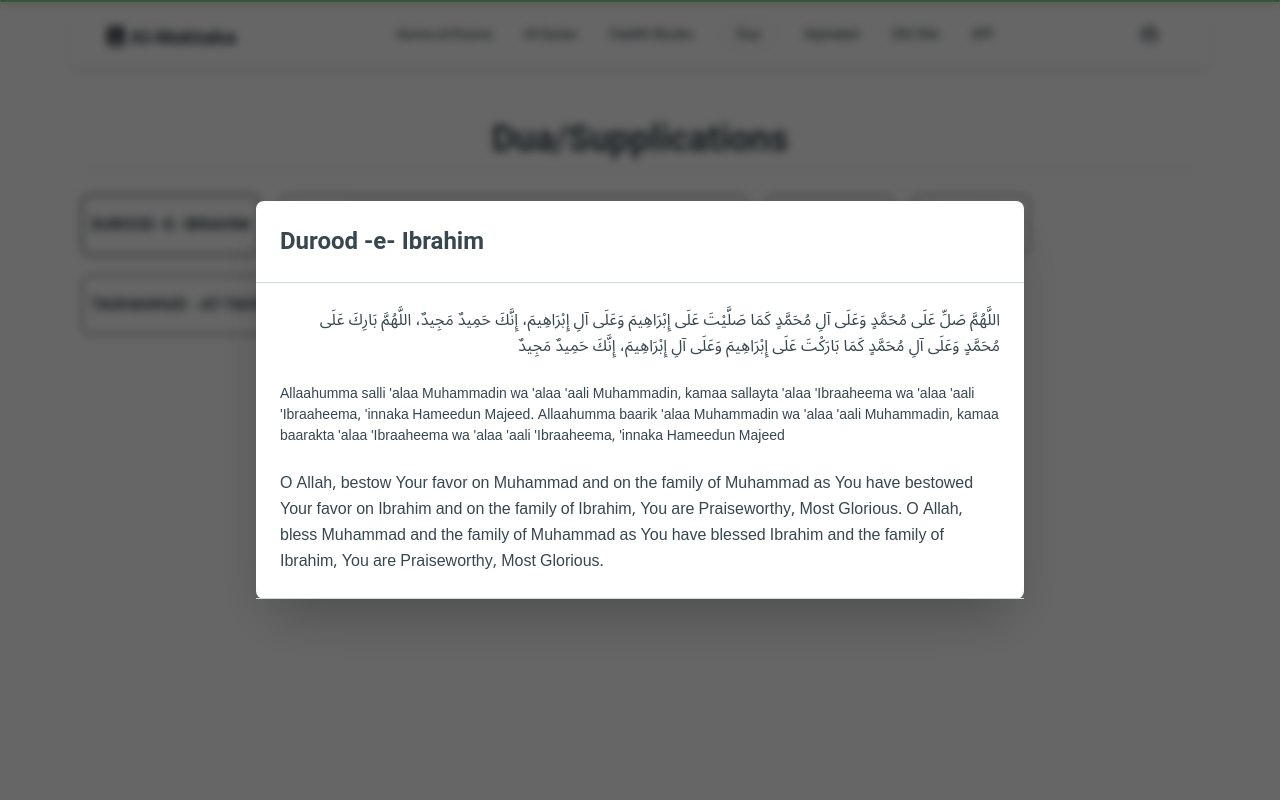
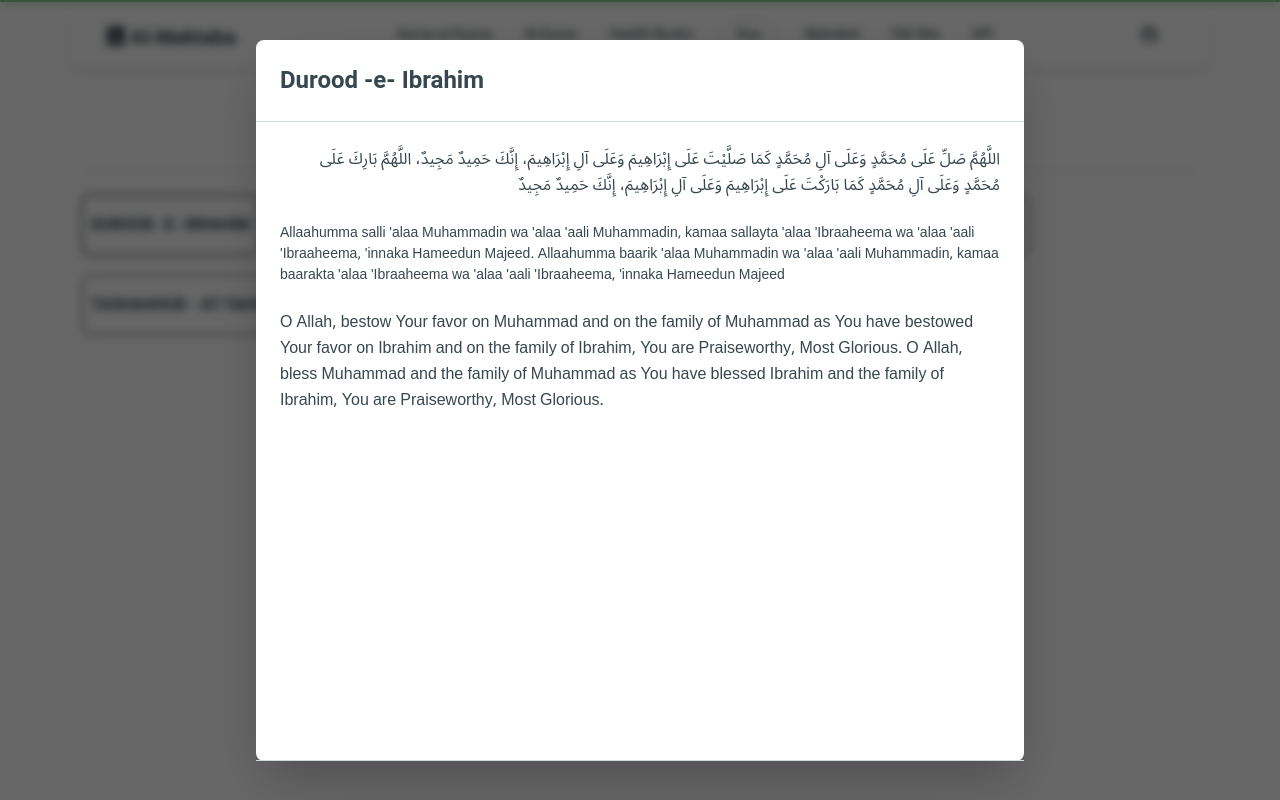
Before and after one commit to muhammadabir64/al-maktaba, a React (Create React App) app: page /dua in a window 1280 px wide. Both pictures are taken after a click on the button "DUROOD -E- IBRAHIM". Built offline with nearby package versions, Linux system fonts and the light colour scheme.

Commit message:
Update Dua.jsx

```diff
--- a/src/Pages/Dua.jsx
+++ b/src/Pages/Dua.jsx
@@ -49,7 +49,7 @@ function Dua() {
                     unmount: { scale: 0.9, y: -100 },
                     }}>
                     <DialogHeader className="text-blue-gray-800">{duaData?.name ?? "Loading..."}</DialogHeader>
-                    <DialogBody divider>
+                    <DialogBody divider className="h-[40rem] overflow-scroll">
                         <Typography variant="h6" className="arab-font font-normal text-blue-gray-800" style={{direction: "rtl"}}>{duaData?.arabic ?? "Loading..."}</Typography>
                         <Typography variant="small" className="arab-font font-normal text-blue-gray-800 my-4">{duaData?.transliteration ?? "Loading..."}</Typography>
                         <Typography variant="h6" className="arab-font font-normal text-blue-gray-800">{duaData?.english ?? "Loading..."}</Typography>
```
